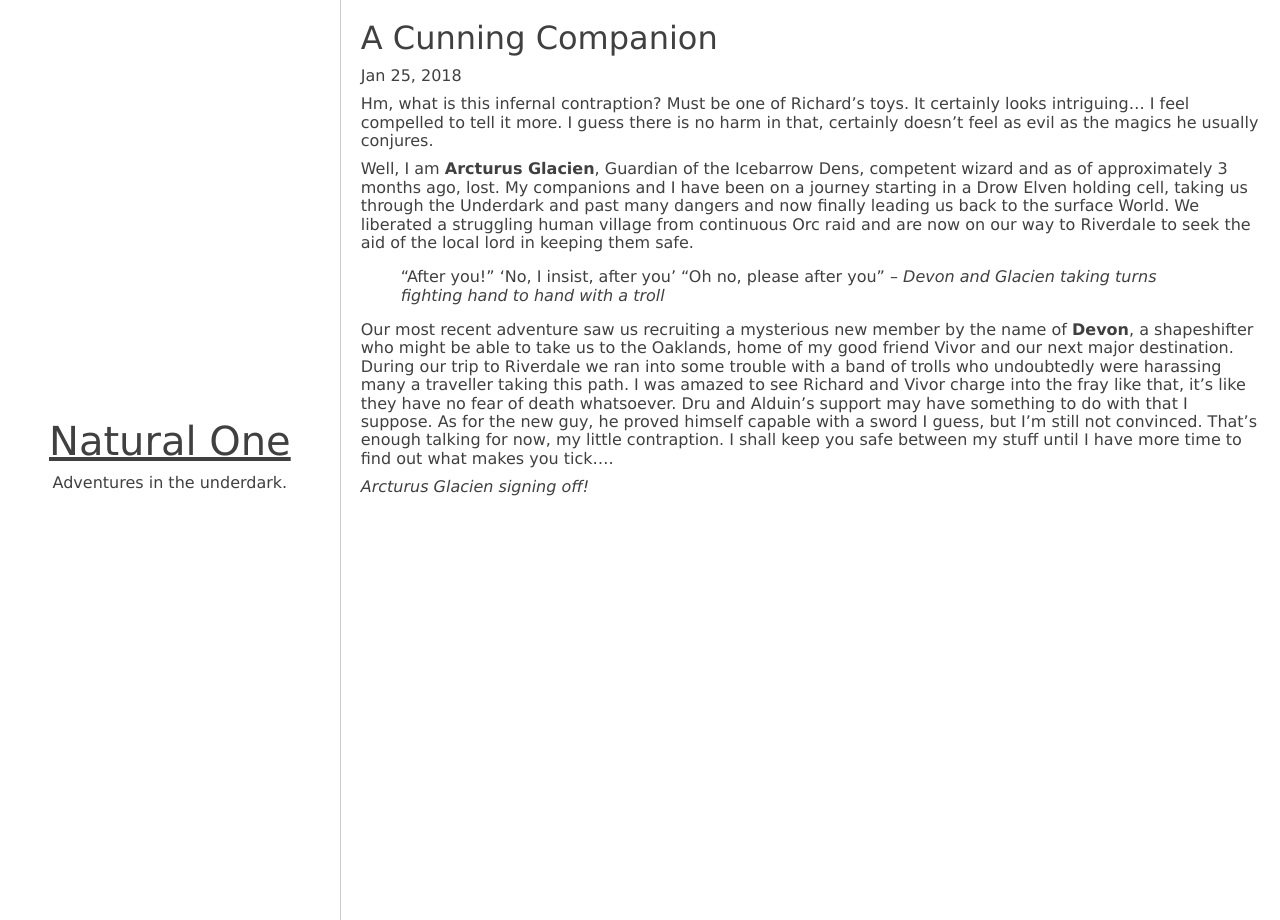
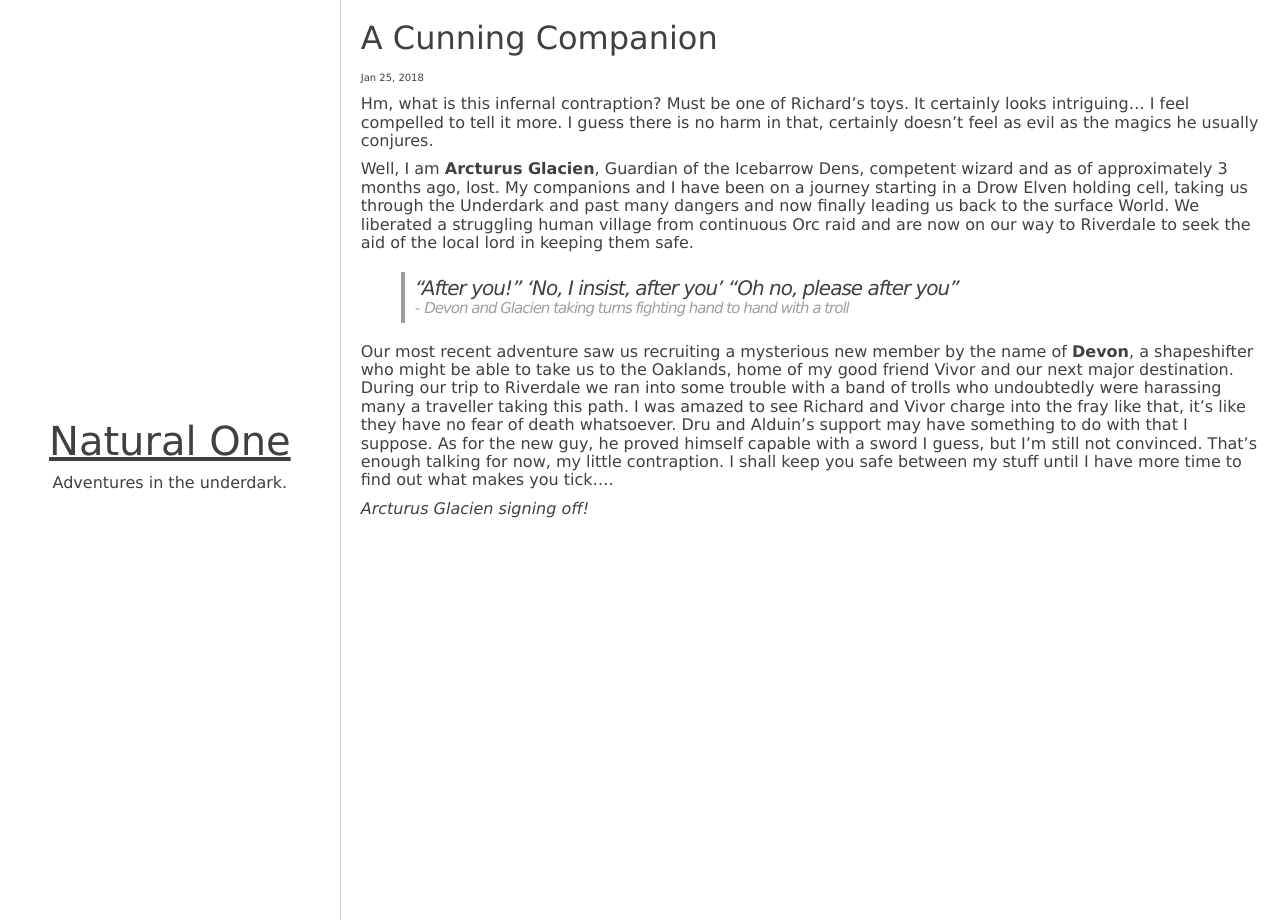
Before and after one commit to smarinade/natural-one, a Jekyll site: the page built from _posts/2018-01-25-a-new-companion.markdown, in a window 1280 px wide. Built offline with Jekyll 4.4.1, drawn with Linux system fonts in a browser that asks for light colours.

Commit message:
styling blockquotes

```diff
--- a/_layouts/post.html
+++ b/_layouts/post.html
@@ -6,7 +6,7 @@ layout: default
   <header class="post-header">
     <h1 class="post-title p-name" itemprop="name headline">{{ page.title | escape }}</h1>
     <p class="post-meta">
-      <time class="dt-published" datetime="{{ page.date | date_to_xmlschema }}" itemprop="datePublished">
+      <time class="post-date" datetime="{{ page.date | date_to_xmlschema }}" itemprop="datePublished">
         {% assign date_format = site.minima.date_format | default: "%b %-d, %Y" %}
         {{ page.date | date: date_format }}
       </time>
@@ -19,9 +19,4 @@ layout: default
     {{ content }}
   </div>
 
-  {% if site.disqus.shortname %}
-    {% include disqus_comments.html %}
-  {% endif %}
-
-  <a class="u-url" href="{{ page.url | relative_url }}" hidden></a>
 </article>
--- a/_posts/2018-01-25-a-new-companion.markdown
+++ b/_posts/2018-01-25-a-new-companion.markdown
@@ -9,7 +9,7 @@ Hm, what is this infernal contraption? Must be one of Richard’s toys. It certa
 Well, I am **Arcturus Glacien**, Guardian of the Icebarrow Dens, competent wizard and as of approximately 3 months ago, lost. My companions and I have been on a journey starting in a Drow Elven holding cell, taking us through the Underdark and past many dangers and now finally leading us back to the surface World. We liberated a struggling human village from continuous Orc raid and are now on our way to Riverdale to seek the aid of the local lord in keeping them safe.
 
 > “After you!” ‘No, I insist, after you’ “Oh no, please after you”
-> -- <cite>Devon and Glacien taking turns fighting hand to hand with a troll</cite>
+> <cite>Devon and Glacien taking turns fighting hand to hand with a troll</cite>
 
 Our most recent adventure saw us recruiting a mysterious new member by the name of **Devon**, a shapeshifter who might be able to take us to the Oaklands, home of my good friend Vivor and our next major destination.  During our trip to Riverdale we ran into some trouble with a band of trolls who undoubtedly were harassing many a traveller taking this path. I was amazed to see Richard and Vivor charge into the fray like that, it’s like they have no fear of death whatsoever. Dru and Alduin’s support may have something to do with that I suppose. As for the new guy, he proved himself capable with a sword I guess, but I’m still not convinced. That’s enough talking for now, my little contraption. I shall keep you safe between my stuff until I have more time to find out what makes you tick....
 
--- a/_sass/burrow/base/_base.scss
+++ b/_sass/burrow/base/_base.scss
@@ -15,6 +15,38 @@ h6 {
 	color: $dark-gray;
 }
 
+blockquote {
+	color: $dark-gray;
+	border-left: 4px solid $aluminum;
+	padding: $half-spacing-unit $base-spacing-unit;
+	letter-spacing: -1px;
+	font-size: $font-size-large;
+	font-style: italic;
+
+	> :last-child {
+		margin-bottom: 0;
+	}
+
+	p {
+		margin: 0;
+		margin-bottom: $half-spacing-unit;
+	}
+
+	cite {
+		display: block;
+
+		&::before {
+			content: '-';
+			margin-right: $half-spacing-unit;
+		}
+	}
+}
+
+cite {
+	font-size: $font-size-small;
+	color: $aluminum;
+}
+
 p {
 	margin: $base-spacing-unit 0;
 }
@@ -25,5 +57,6 @@ a {
 	&:hover,
 	&:focus {
 		color: $almost-black;
+		text-decoration: none;
 	}
 }
--- a/_sass/burrow/module/_list.scss
+++ b/_sass/burrow/module/_list.scss
@@ -10,7 +10,7 @@
 }
 
 .list-item {
-	padding: $double-spacing-unit $double-spacing-unit 0 $double-spacing-unit;
+	padding: $double-spacing-unit $double-spacing-unit 0 0;
 }
 
 .list-item-link {
--- a/_sass/burrow/module/_post.scss
+++ b/_sass/burrow/module/_post.scss
@@ -10,3 +10,7 @@
 .post-date {
 	display: inline-block;
 }
+
+.post-date {
+	font-size: $font-size-tiny;
+}
```
